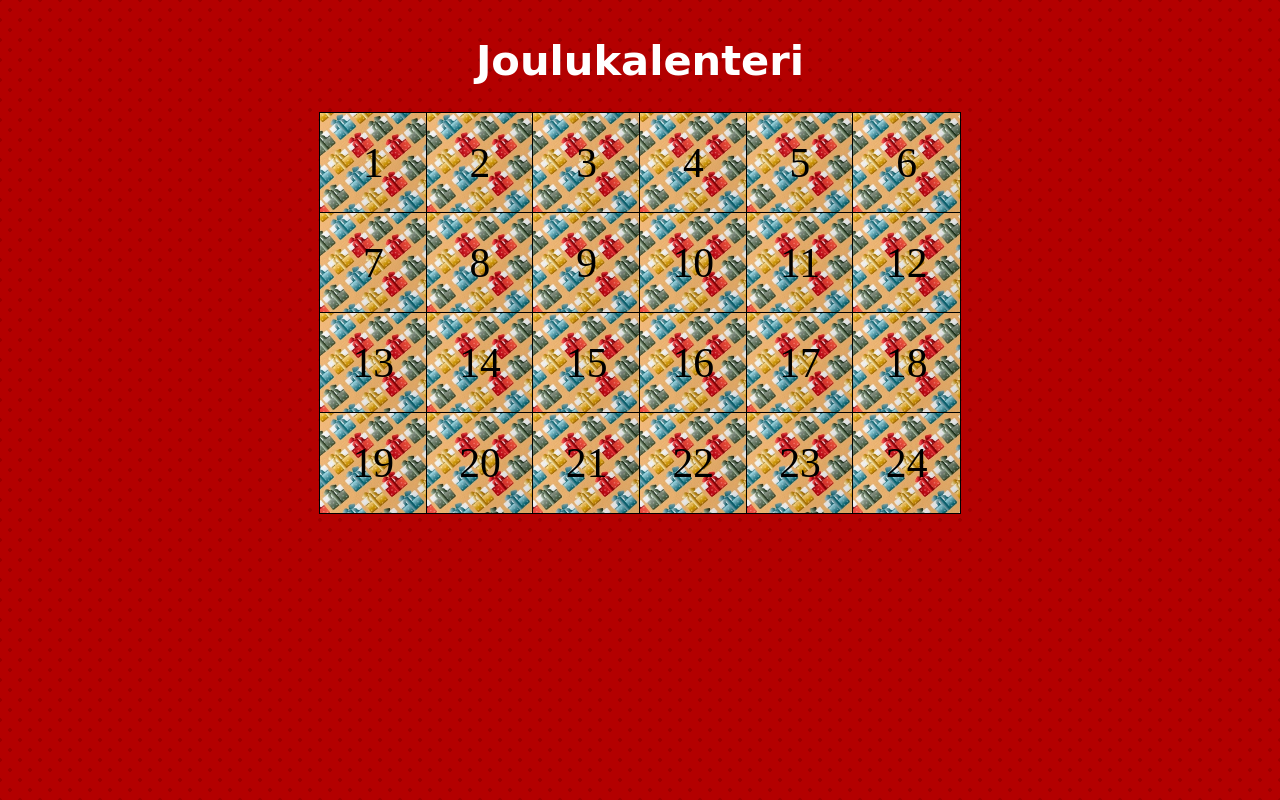
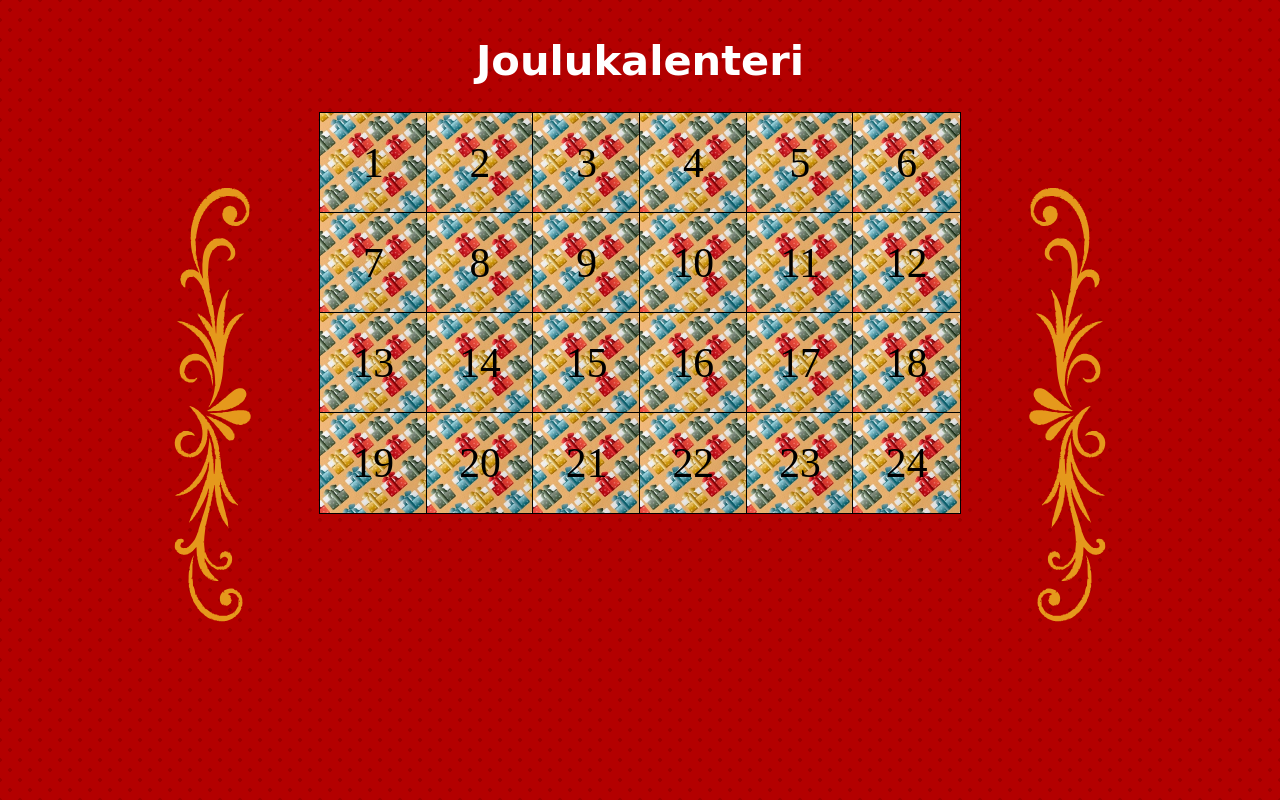
Before and after one commit to Veikko811/Joulukalenteri, a plain HTML site: page index.html in a window 1280 px wide. Drawn offline with Linux system fonts and the light colour scheme.

Commit message:
Error fix ja koristeet

```diff
--- a/index.html
+++ b/index.html
@@ -5,11 +5,20 @@
     <meta charset="UTF-8">
     <meta name="viewport" content="width=device-width, initial-scale=1.0">
     <link rel="stylesheet" href="tyyli.css">
+    <link rel="icon" href="data:,">
     <script src="javascript.js" defer> </script>
     <title>Joulukalenteri</title>
 </head>
 
 <body class="background">
+
+    <div class="koriste vasen">
+        <img src="Kuvat/kultakoriste.svg" alt="Kultainen koriste">
+    </div>
+    <div class="koriste oikea">
+        <img src="Kuvat/kultakoriste.svg" alt="Kultainen koriste">
+    </div>
+
     <div class="mainHeading">
         <h1>Joulukalenteri</h1>
     </div>
--- a/tyyli.css
+++ b/tyyli.css
@@ -15,6 +15,31 @@
   background-position: 0 0, 10px 10px;
 }
 
+.koriste {
+  position: fixed;
+  top: 50%;
+  transform: translateY(-50%);
+  z-index: 1;
+  pointer-events: none;
+  /* Estää klikkaamisen */
+}
+
+.koriste.vasen {
+  left: 5%;
+}
+
+.koriste.oikea {
+  right: 5%;
+  transform: translateY(-50%) scaleX(-1);
+  /* Heijastus */
+}
+
+.koriste img {
+  width: 300px;
+  height: auto;
+  max-height: 90vh;
+  opacity: 0.8;
+}
 
 .mainHeading {
   color: rgb(255, 255, 255);
@@ -23,6 +48,8 @@
 }
 
 .calendarGrid {
+  position: relative;
+  z-index: 2;
   display: grid;
   width: 50vw;
   height: 50vh;
```
